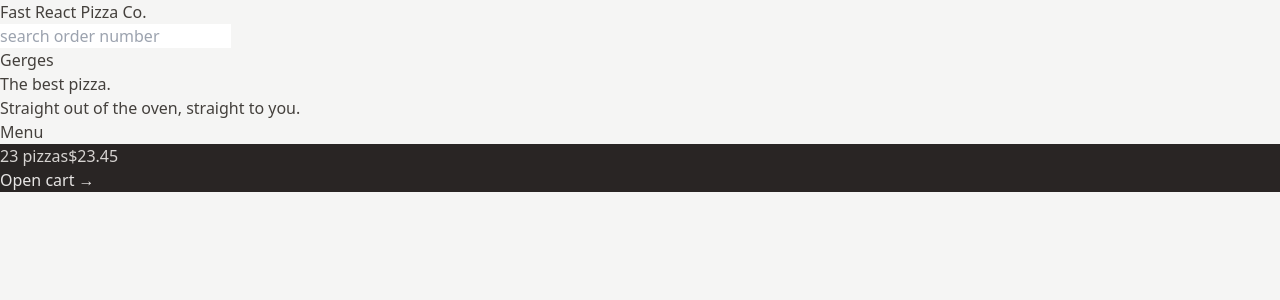
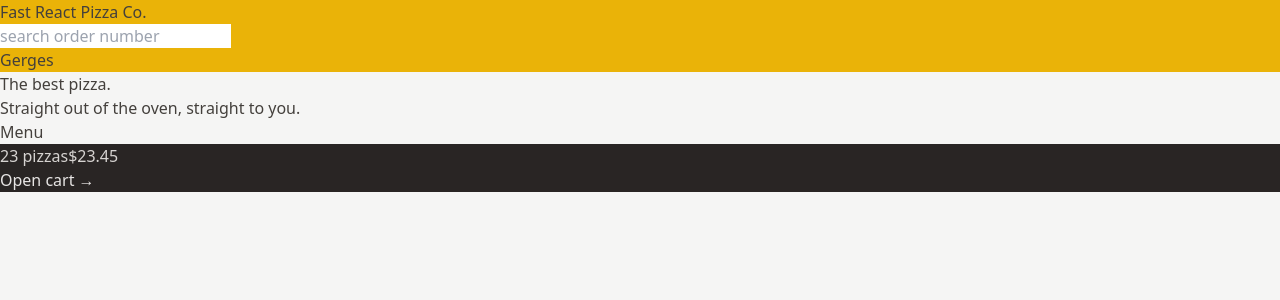
Before and after one commit to G3RGES/fast-react-pizza, a React (Vite) app: page / in a window 1280 px wide. Shown: the top 300 px of the page. Built offline with nearby package versions, Linux system fonts and the light colour scheme.

Commit message:
Update Header.jsx

```diff
--- a/src/ui/Header.jsx
+++ b/src/ui/Header.jsx
@@ -3,7 +3,7 @@ import SearchOrder from "../features/order/SearchOrder";
 
 function Header() {
   return (
-    <header>
+    <header className="bg-yellow-500">
       <Link to="/">Fast React Pizza Co.</Link>
 
       <SearchOrder />
```
